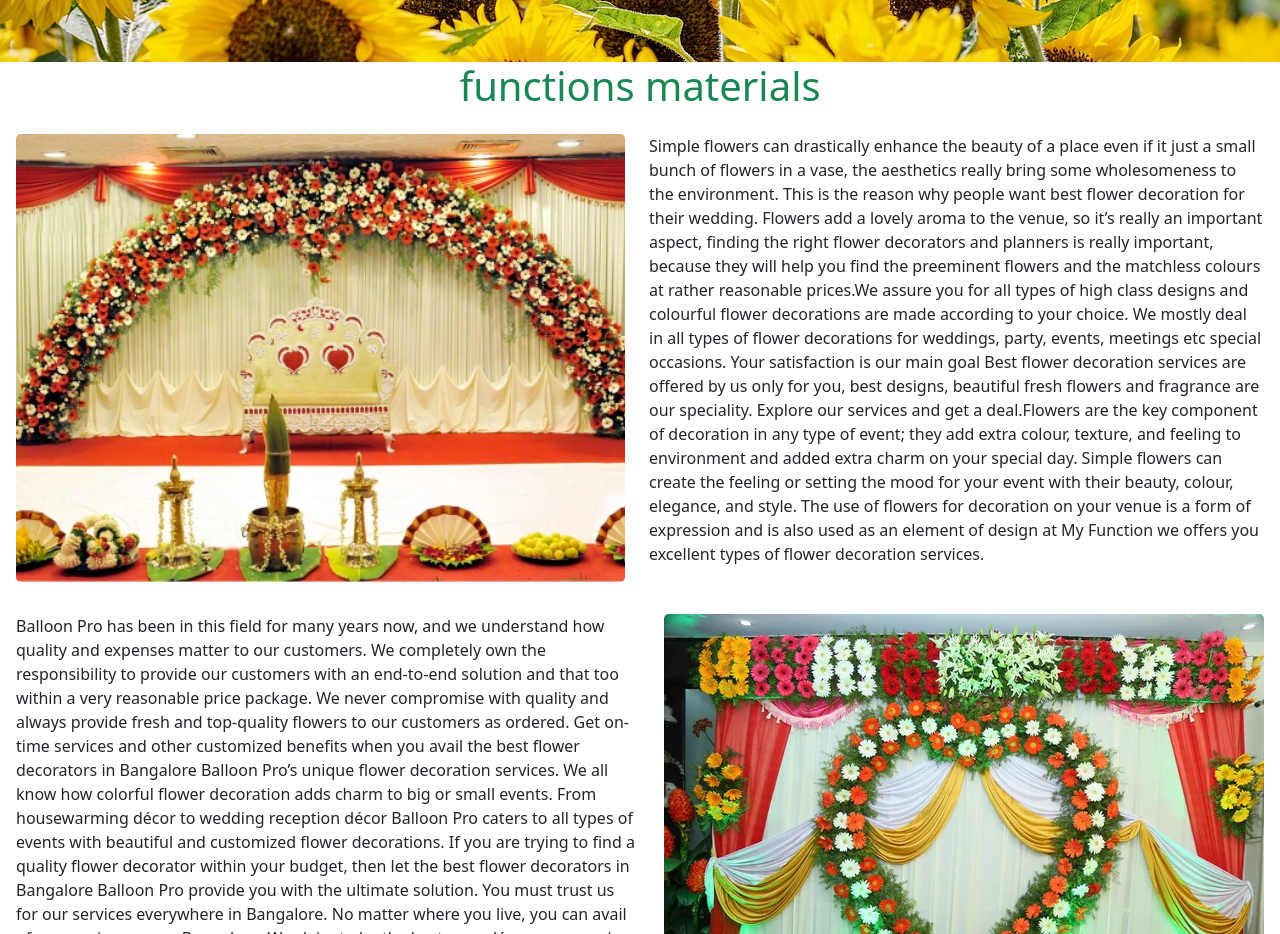
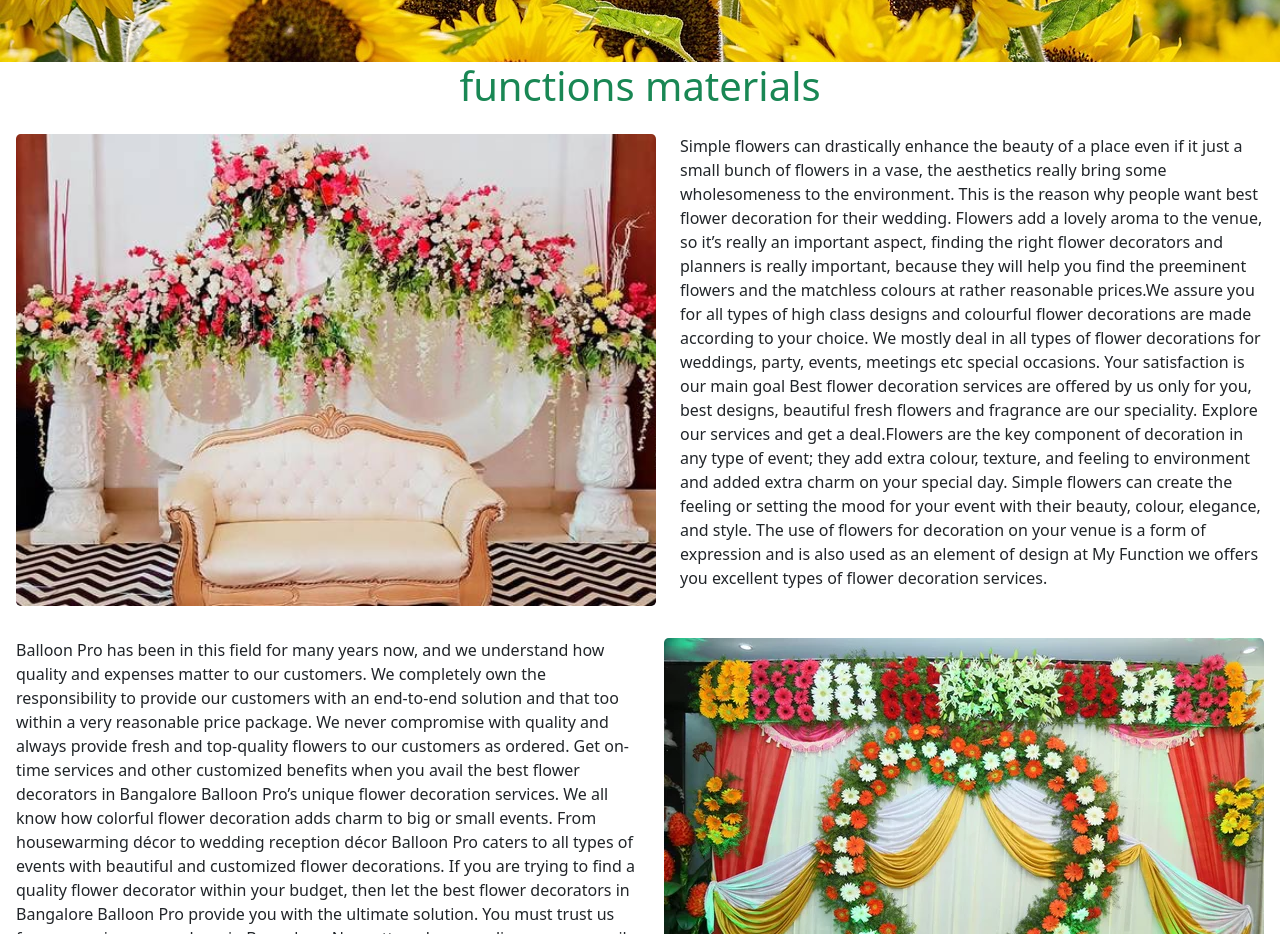
Before and after one commit to bilsonj/nurseryproject, a plain HTML site: page index.html in a window 1280 px wide. Shown: the part 1720-2654 px from the top of the page. Drawn offline with nearby package versions, Linux system fonts and the light colour scheme; files whose address does not match are found by name.

Commit message:
image updated

```diff
--- a/index.html
+++ b/index.html
@@ -137,7 +137,7 @@
 <h1 class="text-center text-success">functions materials</h1>
 <section class=" fun-continer d-flex p-3 gap-4 ">
 
-    <img class=" fun rounded-3" src="c:\Users\lenovo\Pictures\flower-decorations-splendid-flowers-for-wedding.webp" alt="">
+    <img class=" fun rounded-3" src="images/function6.jpeg" alt="">
     <div>
         <p>Simple flowers can drastically enhance the beauty of a place even if it just a small bunch of flowers in a vase, the aesthetics really bring some wholesomeness to the environment. This is the reason why people want best flower decoration for their wedding. Flowers add a lovely aroma to the venue, so it’s really an important aspect, finding the right flower decorators and planners is really important, because they will help you find the preeminent flowers and the matchless colours at rather reasonable prices.We assure you for all types of high class designs and colourful flower decorations are made according to your choice. We mostly deal in all types of flower decorations for weddings, party, events, meetings etc special occasions. Your satisfaction is our main goal Best flower decoration services are offered by us only for you, best designs, beautiful fresh flowers and fragrance are our speciality. Explore our services and get a deal.Flowers are the key component of decoration in any type of event; they add extra colour, texture, and feeling to environment and added extra charm on your special day. Simple flowers can create the feeling or setting the mood for your event with their beauty, colour, elegance, and style. The use of flowers for decoration on your venue is a form of expression and is also used as an element of design at My Function we offers you excellent types of flower decoration services.
         </p>
```
